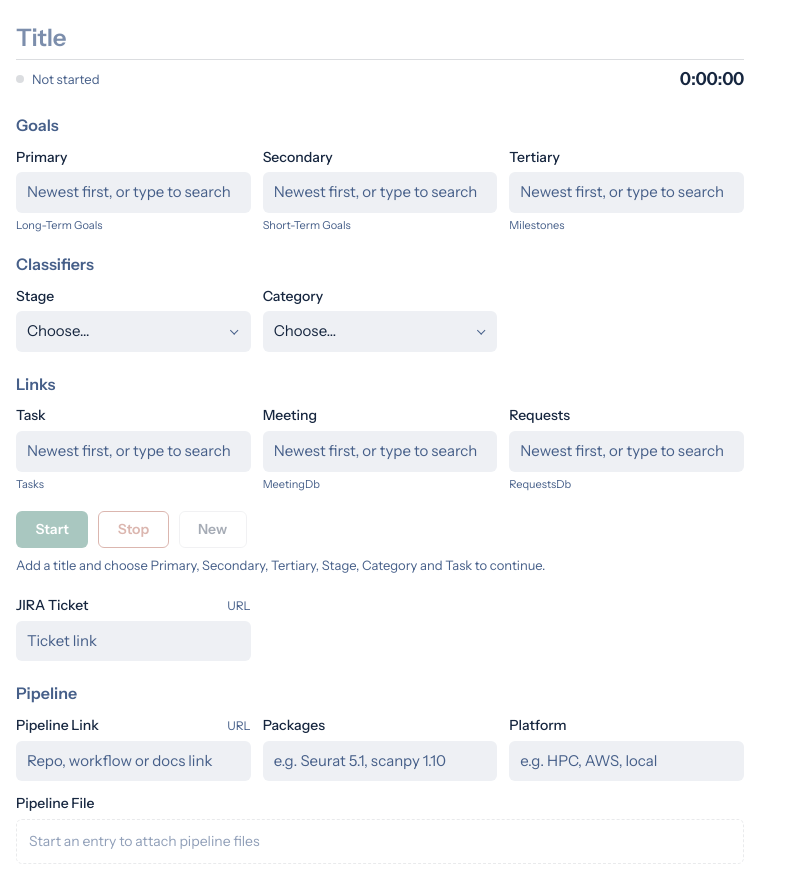
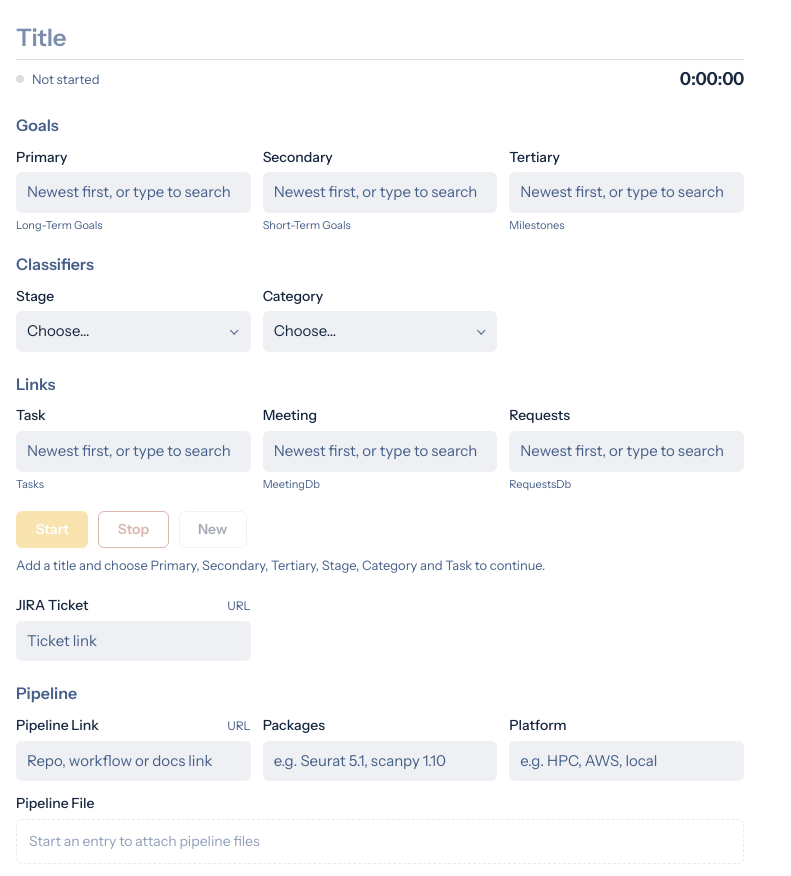
Before and after one commit to alexisweber/Work-Log, a plain HTML site: page index.html in a window 1280 px wide. Shown: the top 876 px of the page, without its empty margins (0-791 px from the left). Drawn offline with Linux system fonts and the light colour scheme.

Commit message:
Change run color in light mode from dark green to yellow

```diff
--- a/style.css
+++ b/style.css
@@ -25,7 +25,7 @@
   --paper:  #FFFFFF;
   --field:  #eef0f4;
   --rule:   #dbdde0;
-  --run:    #1F6F5C;
+  --run:    #F0B62E;
   --stop:   #A2412F;
   --focus:  #F0B62E;
   --on-run: #FFFFFF;
```
